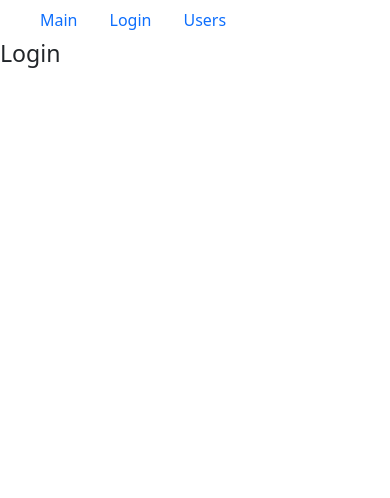
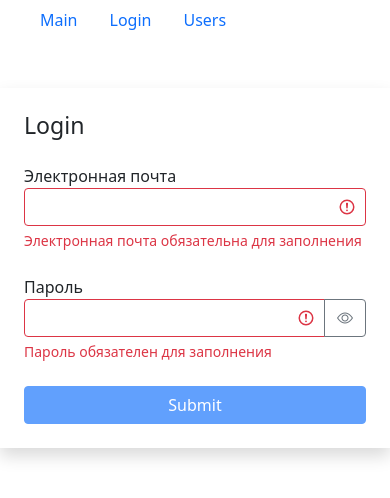
Before and after one commit to Semapa/Fast-company, a React (Create React App) app: page /login in a window 390 px wide. Shown: the top 498 px of the page. Built offline with nearby package versions, Linux system fonts and the light colour scheme.

Commit message:
Добавил форму Login с валидацией

```diff
--- a/src/components/tableBody.jsx
+++ b/src/components/tableBody.jsx
@@ -10,7 +10,6 @@
       if (typeof component === 'function') {
         return component(item)
       }
-
       return component
     }
     return _.get(item, columns[column].path)
--- /dev/null
+++ b/src/components/textField.jsx
@@ -0,0 +1,54 @@
+import { React, useState } from 'react'
+import PropTypes from 'prop-types'
+
+const TextField = ({ label, type, name, value, onChange, error }) => {
+  const [showPassword, setShowPassword] = useState(false)
+
+  const getInputClasses = () => {
+    return 'form-control' + (error ? ' is-invalid' : '')
+  }
+
+  const toggleShowPassword = () => {
+    setShowPassword((prevState) => !prevState)
+  }
+  return (
+    <div className="mb-4">
+      <label htmlFor={name}>{label}</label>
+      <div className="input-group has-validation">
+        <input
+          type={showPassword ? 'text' : type}
+          id={name}
+          name={name}
+          value={value}
+          onChange={onChange}
+          className={getInputClasses()}
+        />
+        {type === 'password' && (
+          <button
+            className="btn btn-outline-secondary"
+            type="button"
+            onClick={toggleShowPassword}
+          >
+            <i className={'bi bi-eye' + (showPassword ? '-slash' : '')}></i>
+          </button>
+        )}
+        {error && <div className="invalid-feedback">{error}</div>}
+      </div>
+    </div>
+  )
+}
+
+TextField.defaultProps = {
+  type: 'text'
+}
+
+TextField.propTypes = {
+  label: PropTypes.string,
+  type: PropTypes.string,
+  name: PropTypes.string,
+  value: PropTypes.string,
+  onChange: PropTypes.func,
+  error: PropTypes.string
+}
+
+export default TextField
--- a/src/layouts/login.jsx
+++ b/src/layouts/login.jsx
@@ -1,11 +1,95 @@
-import React from 'react'
+import React, { useEffect, useState } from 'react'
 import NavBar from '../components/navBar'
+import TextField from '../components/textField'
+import { validator } from '../utils/validator'
 
 const LayoutLogin = () => {
+  const [data, setData] = useState({ email: '', password: '' })
+  const [errors, setErrors] = useState({})
+
+  const validatorConfig = {
+    email: {
+      isRequired: {
+        message: 'Электронная почта обязательна для заполнения'
+      },
+      isEmail: {
+        message: 'Email введен не корректно'
+      }
+    },
+    password: {
+      isRequired: {
+        message: 'Пароль обязателен для заполнения'
+      },
+      isCapitalSymbol: {
+        message: 'Пароль должен содержать хотя бы одну заглавную букву'
+      },
+      isContainDigit: {
+        message: 'Пароль должен содержать хотя бы одну цифру'
+      },
+      min: {
+        message: 'Пароль должен состоять минимум из 8 символов',
+        value: 8
+      }
+    }
+  }
+
+  useEffect(() => {
+    validate()
+  }, [data])
+
+  const validate = () => {
+    const errors = validator(data, validatorConfig)
+    setErrors(errors)
+    return Object.keys(errors).length === 0
+  }
+  const isValid = Object.keys(errors).length === 0
+
+  const handleChange = ({ target }) => {
+    setData((prevState) => ({ ...prevState, [target.name]: target.value }))
+  }
+
+  const handleSubmit = (e) => {
+    e.preventDefault()
+    const isValid = validate()
+    console.log(isValid)
+    if (!isValid) return
+    console.log('data', data)
+  }
+
   return (
     <>
       <NavBar />
-      <h3>Login</h3>
+      <div className="container mt-5">
+        <div className="row">
+          <div className="col-md-6 offset-md-3 shadow p-4">
+            <h3 className="mb-4">Login</h3>
+            <form onSubmit={handleSubmit}>
+              <TextField
+                label="Электронная почта"
+                name="email"
+                value={data.email}
+                onChange={handleChange}
+                error={errors.email}
+              />
+              <TextField
+                label="Пароль"
+                type="password"
+                name="password"
+                value={data.password}
+                onChange={handleChange}
+                error={errors.password}
+              />
+              <button
+                type="submit"
+                disabled={!isValid}
+                className="btn btn-primary w-100 mx-auto"
+              >
+                Submit
+              </button>
+            </form>
+          </div>
+        </div>
+      </div>
     </>
   )
 }
--- /dev/null
+++ b/src/utils/validator.js
@@ -0,0 +1,51 @@
+export function validator(data, config) {
+  const errors = {}
+
+  function validate(validateMethod, data, config) {
+    let statusValidate
+    switch (validateMethod) {
+      case 'isRequired':
+        statusValidate = data.trim() === ''
+        break
+      case 'isEmail': {
+        const emailRegExp = /^\S+@\S+\.\S+$/g
+        statusValidate = !emailRegExp.test(data)
+        break
+      }
+      case 'isCapitalSymbol': {
+        const capitalRegExp = /[A-Z]+/g
+        statusValidate = !capitalRegExp.test(data)
+        break
+      }
+      case 'isContainDigit': {
+        const digitRegExp = /\d+/g
+        statusValidate = !digitRegExp.test(data)
+        break
+      }
+      case 'min': {
+        statusValidate = data.length < config.value
+        break
+      }
+
+      default:
+        break
+    }
+    if (statusValidate) return config.message
+  }
+
+  for (const fieldName in data) {
+    for (const validateMethod in config[fieldName]) {
+      const error = validate(
+        validateMethod,
+        data[fieldName],
+        config[fieldName][validateMethod]
+      )
+
+      // Проверяем если есть ошибка и нет уже записанной ошибки
+      if (error && !errors[fieldName]) {
+        errors[fieldName] = error
+      }
+    }
+  }
+  return errors
+}
```
